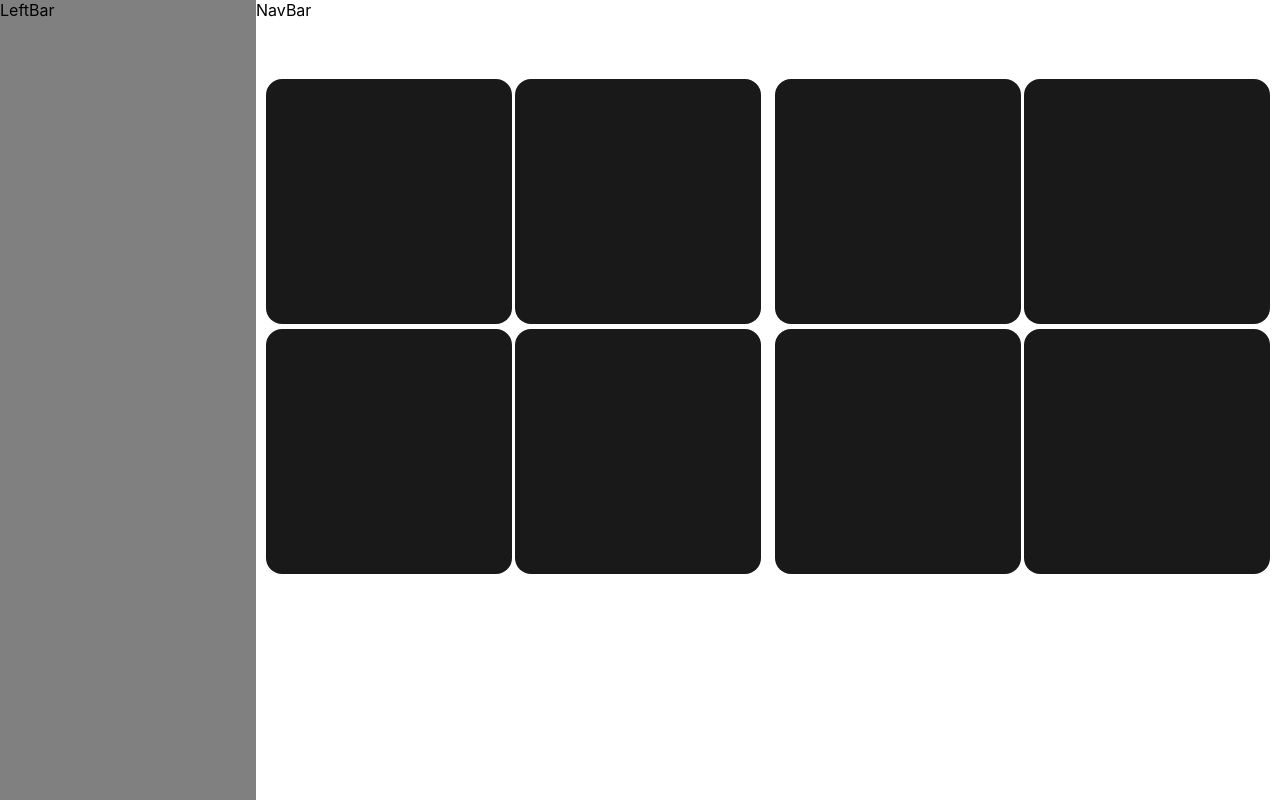
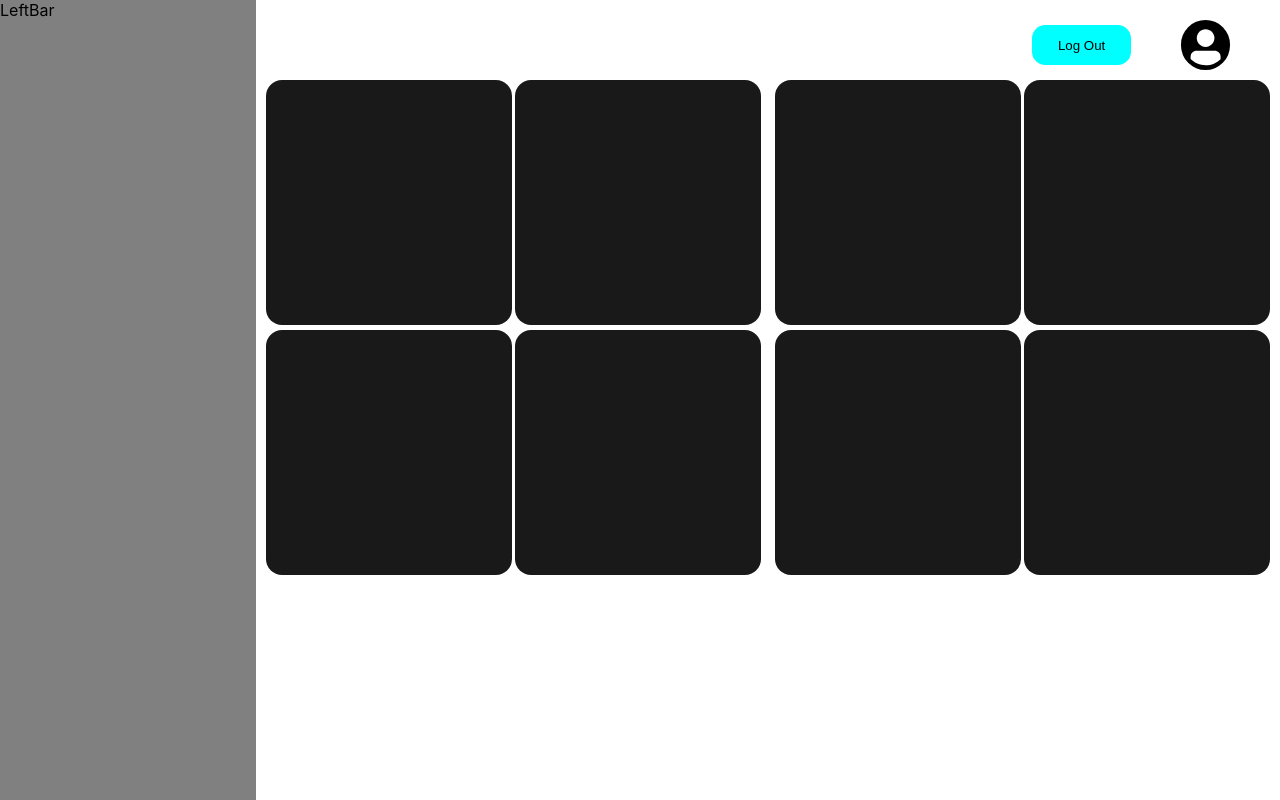
Before and after one commit to VisioneerHEI/PocketVault-Front, a React (Create React App) app: page /dashboard in a window 1280 px wide. Built offline with nearby package versions, Linux system fonts and the light colour scheme.

Commit message:
feat: navbar

```diff
--- /dev/null
+++ b/src/components/button.jsx
@@ -0,0 +1,17 @@
+import React, { Input } from "@chakra-ui/react";
+
+const Button = (props) => {
+    return (
+        <Input
+            {...props}
+            type="button"
+            value="Log Out"
+            h="40px"
+            w="20%"
+            bgColor="cyan"
+            border="0"
+            borderRadius="1em"/>
+    )
+};
+
+export default Button;
--- a/src/pages/dashboard/components/leftBar.jsx
+++ b/src/pages/dashboard/components/leftBar.jsx
@@ -6,7 +6,8 @@ const LeftBar = () => {
         <Flex
             bgColor="grey"
             h="100%"
-            w="20%">
+            w="20%"
+            zIndex="11">
             LeftBar
         </Flex>
     )
--- a/src/pages/dashboard/components/main.jsx
+++ b/src/pages/dashboard/components/main.jsx
@@ -12,7 +12,8 @@ const Main = () => {
             justifyContent="space-evenly"
             overflowX="hidden"
             margin="0"
-            padding="0">
+            padding="0"
+            paddingTop="80px">
                 <Card
                     h="500px">
                         <Card
@@ -35,6 +36,18 @@ const Main = () => {
                         <Card
                             display="t"></Card>
                 </Card>
+                <Card></Card>
+                <Card></Card>
+                <Card></Card>
+                <Card></Card>
+                <Card></Card>
+                <Card></Card>
+                <Card></Card>
+                <Card></Card>
+                <Card></Card>
+                <Card></Card>
+                <Card></Card>
+                <Card></Card>
         </Flex>
     )
 };
--- /dev/null
+++ b/src/pages/dashboard/components/navBar.css
@@ -0,0 +1,5 @@
+.toBlur{
+    z-index: 10;
+    backdrop-filter: blur(10px);
+    background-color: rgba(255, 255, 255, 0.068);
+}
--- a/src/pages/dashboard/components/navBar.jsx
+++ b/src/pages/dashboard/components/navBar.jsx
@@ -1,11 +1,42 @@
 import React from "react";
-import { Flex } from "@chakra-ui/react";
+import { Avatar, Flex } from "@chakra-ui/react";
+
+import * as token from "../../../utils/token.js"
+
+import "./navBar.css"
+import Button from "../../../components/button.jsx";
 
 const NavBar = () => {
     return (
         <Flex
-            h="70px">
-                NavBar
+            h="70px"
+            w="100%"
+            position="absolute"
+            top="0"
+            left="0"
+            paddingTop="10px"
+            className="toBlur">
+            <Flex
+                w="60%">
+            </Flex>
+            <Flex
+                h="100%"
+                alignItems="center"
+                w="40%"
+                justifyContent="end"
+                gap="50px"
+                paddingRight="50px"
+                >
+                <Button
+                    onClick={()=>{
+                        token.dump();
+                        window.location.href = "/login";
+                    }}/>
+                <Avatar
+                    w="10%"
+                    bgColor="black"
+                    borderRadius="100%"></Avatar>
+            </Flex>
         </Flex>
     )
 };
```
